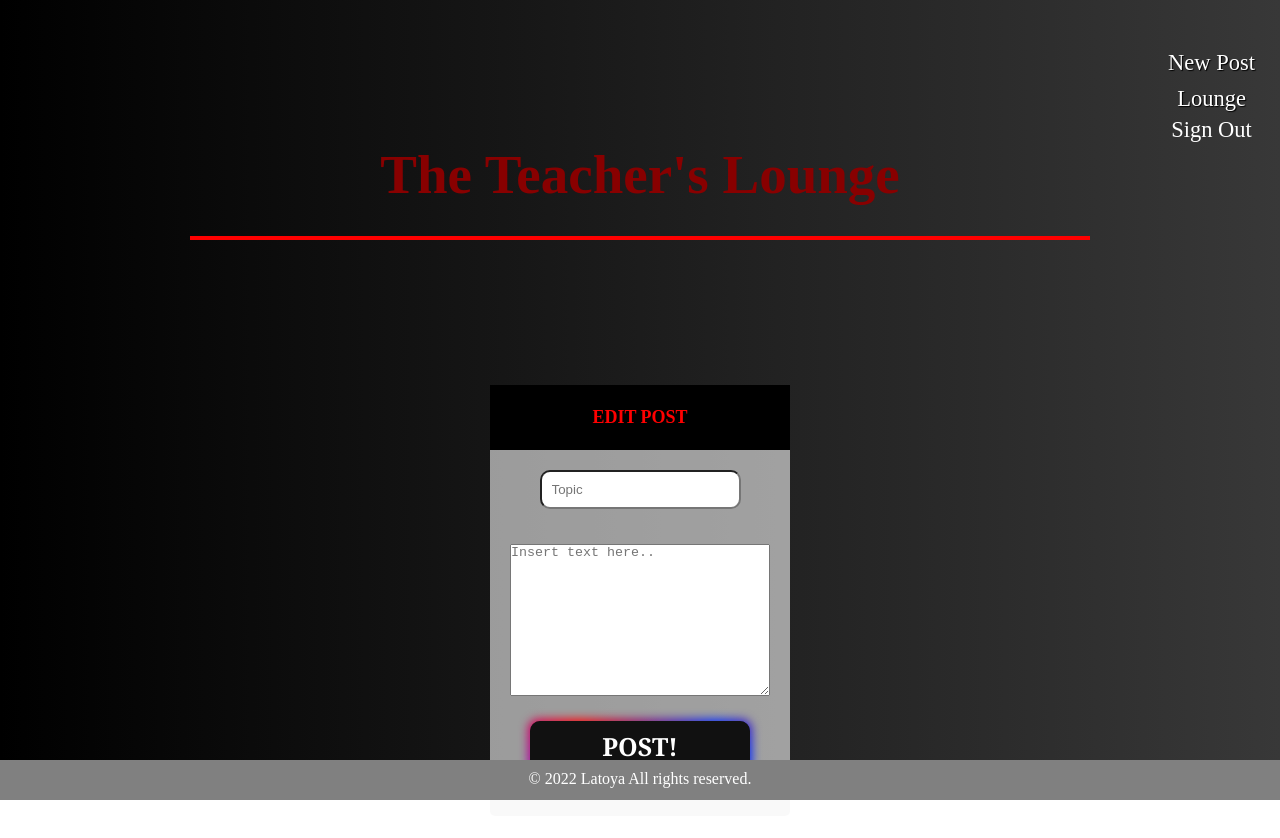
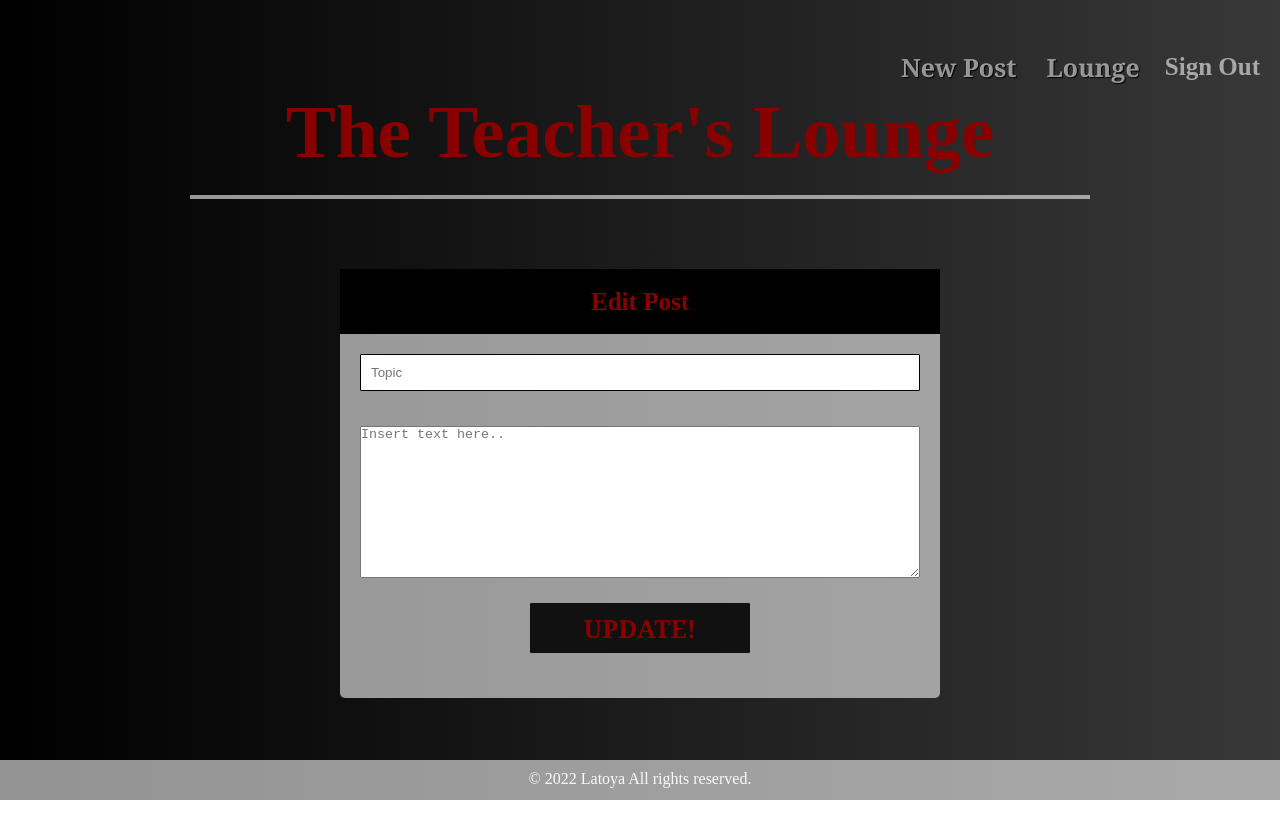
Before and after one commit to LatoyaHead/The-Teachers-Lounge, a React (Create React App) app: page /topic/1 in a window 1280 px wide. Shown: the top 838 px of the page. After the commit the page ends 800 px from the top, so only its background shows below. Built offline with nearby package versions, Linux system fonts and the light colour scheme; no server answers.

Commit message:
updated styling and added form component

```diff
--- a/src/App.css
+++ b/src/App.css
@@ -15,28 +15,23 @@
 .nav-container {
   display: flex;
   justify-content: right;
-  flex-direction: row;
-  flex-wrap: wrap;
   font-size: 15px;
-  padding-left: 20px;
   padding-right: 20px;
 }
 a {
   color: white;
   text-decoration: none;
   text-shadow: 1px 1px 1px black;
-  font-size: 1.5em;
+  font-size: 25px;
+  font-weight: bold;
   padding: 5px;
   display: flex;
   justify-content: center;
   border-radius: 10%;
+  font-family: Georgia, 'Times New Roman', Times, serif;
 }
 a:hover {
-  color: red;
-  cursor: pointer;
-}
-p:hover {
-  color: red;
+  color: rgb(136,0,0);
   cursor: pointer;
 }
 .signin .signup {
@@ -46,10 +41,12 @@ p:hover {
 }
 .signin {
   display: flex;
-  flex-direction: column;
+  flex-direction: row;
   align-items: center;
   padding-top: 45px;
-  padding-left: 255px;
+  padding-left: 295px;
+  gap: 20px;
+  justify-content: center;
 }
 .signup {
   margin-top: 30px;
@@ -96,66 +93,18 @@ p:hover {
   font-weight: bold;
   border: none;
   outline: none;
-  color: #fff;
-  background: #111;
+  color: white;
+  background: black;
   cursor: pointer;
-  position: relative;
-  z-index: 0;
   border-radius: 10px;
-}
-
-.btn:before {
-  content: '';
-  background: linear-gradient(45deg, #7a00ff, #002bff, #ff0000, #002bff, #7a00ff, #ff0000, #002bff, #ff0000);
-  position: absolute;
-  top: -2px;
-  left:-2px;
-  background-size: 400%;
-  z-index: -1;
-  filter: blur(5px);
-  width: calc(100% + 4px);
-  height: calc(100% + 4px);
-  animation: glowing 20s linear infinite;
-  opacity: 0;
-  transition: opacity .3s ease-in-out;
-  border-radius: 10px;
-}
-
-.btn:active {
-  color: #111;
-}
-
-.btn:after {
-  background: transparent;
-}
-
-.btn:before {
-  opacity: 1;
-}
-
-.btn:after {
-  z-index: -1;
-  content: '';
-  position: absolute;
-  width: 100%;
-  height: 100%;
-  background: #111;
-  left: 0;
-  top: 0;
-  border-radius: 10px;
-}
-
-@keyframes glowing {
-  0% { background-position: 0 0; }
-  50% { background-position: 400% 0; }
-  100% { background-position: 0 0; }
 }
 .input-style {
   padding: 10px;
   width: 100%;
   box-sizing: border-box;
   margin-bottom: 10px;
-  border-radius: 10px;
+  border-radius: 1px;
+  border: 1px solid;
 }
 .lounge-section {
   display: flex;
@@ -171,6 +120,7 @@ p:hover {
   width: 300px;
   border-radius: 10px;
 }
+
 form {
   display: flex;
   flex-direction: column;
@@ -183,12 +133,13 @@ form {
   width: 100%;
 }
 .parent-input-div .delete-button {
-  font-size: 1.5em;
-  background: black;
+  font-size: 20px;
+  background: rgb(136,0,0);
   color: white;
   border: none;
-  font-family: Comfortaa;
-  border-radius: 10px;
+  font-family: Georgia, 'Times New Roman', Times, serif;
+  font-weight: bold;
+  border-radius: 8px;
   display: flex;
   justify-content: center;
 }
@@ -199,7 +150,10 @@ form {
   background: black;
   justify-content: center;
   color: white;
-  border-radius: 10px;
+  border-radius: 8px;
+  font-family: Georgia, 'Times New Roman', Times, serif;
+  font-weight: bold;
+  font-size: 20px;
 }
 .ellipsis {
   display: -webkit-box;
@@ -212,8 +166,9 @@ form {
   height: 75px;
 }
 .post {
-  color: white;
-  margin-bottom: 30px;
+  color: rgb(136,0,0);
+  margin-bottom: 10px;
+  margin: 15px;
   text-align: left;
   padding-left: 25px;
 }
@@ -221,7 +176,7 @@ form {
   display: flex;
   justify-content: center;
   align-items: center;
-  height: 80vh;
+  margin-top: 70px;
 }
 .text-background {
   background-color: rgb(245,245,245, 0.6);
@@ -235,7 +190,7 @@ input[type="submit"] {
   color: white;
   background: black;
   font-size: 15px;
-  border-radius: 30px;
+  border-radius: 10px;
   border: none;
   font-weight: bold;
   transition: .4s;
@@ -249,7 +204,8 @@ input[type="submit"] {
   align-items: center;
   padding: 20px;
   box-sizing: border-box;
-  color: red;
+  color: rgb(136,0,0);
+  font-size: 25px;
 }
 .pages {
   background-image: linear-gradient(to right, rgba(0,0,0,1),rgba(56, 56, 56));
@@ -259,9 +215,9 @@ input[type="submit"] {
   width: 70%;
   margin-left: auto;
   margin-right: auto;
-  border: 2px solid red;
+  border: 2px solid rgb(245,245,245, 0.6);
   margin-bottom: 40px;
-  margin-top: 30px;
+  margin-top: 20px;
 }
 .details {
   color: white;
@@ -272,11 +228,23 @@ input[type="submit"] {
   border-radius: 8px;
 }
 .footer {
-  background: grey;
+  background: rgb(245,245,245, 0.6);
   text-align: center;
-  /* padding: 35px; */
   position: absolute;
   bottom: 0;
   width: 100%;
   height: 2.5rem;
 }
+.edit-b {
+  width: 220px;
+  height: 50px;
+  font-size: 25px;
+  font-family: Georgia, 'Times New Roman', Times, serif;
+  font-weight: bold;
+  border: none;
+  outline: none;
+  color: rgb(136,0,0);
+  background: #111;
+  cursor: pointer;
+  border-radius: 1px;
+}
--- a/src/components/Footer.jsx
+++ b/src/components/Footer.jsx
@@ -4,7 +4,7 @@ const Footer = () => {
   return (
     <div>
       <footer class="footer">
-        <p  style={{color: 'white', padding:'10px'}}>&copy; 2022 Latoya All rights reserved.</p>
+        <p  style={{color: '#F8FAFC', padding:'10px'}}>&copy; 2022 Latoya All rights reserved.</p>
       </footer>
     </div>
   )
--- /dev/null
+++ b/src/components/Form.jsx
@@ -0,0 +1,38 @@
+import React from 'react'
+import TextBackground from './TextBackground'
+import Input from './Input'
+
+const Form = ({title, btnText, handleOnChange, submit, defaultValue}) => {
+  return (
+    <TextBackground style={{width:600}} title={title}>
+      <form>
+        <div style={{width:'100%'}}>
+        <Input
+          type="text"
+          name="title"
+          placeholder='Topic'
+          style={{width:'100%', boxSizing: 'border-box' }}
+          onChange={handleOnChange}
+          required
+          defaultValue={defaultValue?.title}
+        />
+        </div>
+        <br />
+        <textarea
+          type="text"
+          name="body"
+          onChange={handleOnChange}
+          placeholder="Insert text here.."
+          rows="10"
+          style={{width:'100%', boxSizing: 'border-box'}}
+          required
+          defaultValue={defaultValue?.body}/>
+        <br />
+        <button className="edit-b" onClick={submit}>{btnText}</button>
+        <br />
+      </form>
+    </TextBackground>
+  )
+}
+
+export default Form
--- a/src/components/Navbar.jsx
+++ b/src/components/Navbar.jsx
@@ -18,9 +18,9 @@ const Navbar = () => {
   return (
     <nav className='nav-container'>
       <div className='signin'>
-        <NavLink to='/new'>New Post</NavLink>
-        <NavLink to='/lounge'>Lounge</NavLink>
-        <p style={{color:'white', fontSize:'1.5em'}} onClick={handleSignOut}>Sign Out</p>
+        <NavLink style={{color:'rgb(245,245,245, 0.6)'}} to='/new'>New Post</NavLink>
+        <NavLink style={{color:'rgb(245,245,245, 0.6)'}} to='/lounge'>Lounge</NavLink>
+        <p style={{color:'rgb(245,245,245, 0.6)', fontSize:'25px', fontWeight:"bold"}} onClick={handleSignOut}>Sign Out</p>
       </div>
     </nav>
   )
--- a/src/screens/CreateTopic.jsx
+++ b/src/screens/CreateTopic.jsx
@@ -1,11 +1,9 @@
 import React, { useEffect, useState, useContext } from 'react'
 import Navbar from '../components/Navbar'
-import TextBackground from '../components/TextBackground'
 import { useNavigate } from 'react-router-dom';
 import { UserContext } from '../App';
-import Input from '../components/Input';
-import Button from '../components/Button';
 import Footer from '../components/Footer';
+import Form from '../components/Form';
 
   const CreateTopic = () => {
     const navigate = useNavigate()
@@ -50,19 +48,16 @@ import Footer from '../components/Footer';
   return (
     <div className="pages" >
       <Navbar />
-      <h1 style={{color:'rgb(136,0,0)', textAlign:'center', fontSize:'55px'}}>The Teacher's Lounge</h1>
+      <h1 style={{color:'rgb(136,0,0)', textAlign:'center', fontSize:'75px'}}>The Teacher's Lounge</h1>
       <hr className='line' />
       <div className="center">
-        <TextBackground style={{width:300}} title="CREATE NEW POST">
-        <form action="/topic" method="POST">
-          <Input type="text" name="title" placeholder='Topic' style={{width:'100%', boxSizing: 'border-box' }} onChange={handleOnChange} required />
-          <br />
-          <textarea type="text" name="body" onChange={handleOnChange} placeholder="Insert text here.." rows="10" style={{width:'100%', boxSizing: 'border-box'}} required />
-          <br />
-          <Button text="POST!" onClick={createTopic}/>
-          <br />
-        </form>
-        </TextBackground>
+        <Form
+          title={'Create New Post'}
+          btnText={'CREATE!'}
+          handleOnChange={handleOnChange}
+          submit={createTopic}
+          defaultValue={topic}
+        />
       </div>
       <Footer/>
     </div>
--- a/src/screens/Lounge.jsx
+++ b/src/screens/Lounge.jsx
@@ -63,28 +63,29 @@ console.log("topic", topics);
   return (
     <div className='pages'>
       <Navbar signout={user.setIsAuth}/>
-
-      <h1 style={{color:'rgb(136,0,0)', textAlign:'center', fontSize:'55px'}}>The Teacher's Lounge</h1>
-      <hr className='line' />
-      <h2 className="post">Latest Lounge Post</h2>
+      <div>
+        <h1 style={{color:'rgb(136,0,0)', textAlign:'center', fontSize:'75px'}}>The Teacher's Lounge</h1>
+        <hr className='line' />
+      </div>
+      <h2 className="post">|| Latest Lounge Post</h2>
 
     <section className="lounge-section">
       {topics.map((topic) => (
         <div className="card" key={topic._id}>
           <div style={{ padding: 10, display: 'flex', flexDirection: 'column', justifyContent: 'space-between' }}>
-            <a href={`/topic-details/${topic._id}`} style={{ fontSize: 18, justifyContent:'center', padding: 0}}>
+            <a href={`/topic-details/${topic._id}`} style={{ fontSize: 20, justifyContent:'center', padding: 0}}>
             {" "}
             <h2>{topic.title}</h2>
             </a>
           <div >
-              <p className="ellipsis">{topic.body}</p>
+              <p style={{padding:'10px', fontSize:'20px',}} className="ellipsis">{topic.body}</p>
           </div>
           <div style={{ padding:'8px', width: '100%', background: '', display: 'flex', justifyContent: 'center', alignItems: 'center', boxSizing:'border-box'}}>
             <div style={{width: "100%", display: 'flex', justifyContent:'start', alignItems:"center", gap:'10px'}}>
-              <img src={topic.avatar} alt="users avatar" style={{borderRadius:"50%", height:'65px', background:'black'}}/>
+              <img src={topic.avatar} alt="users avatar" style={{borderRadius:"50%", height:'55px', background:'black'}}/>
               <div style={{display:'flex', flexDirection:'column', gap:'2px'}}>
-              <h6 style={{color:'black', fontSize:"16px", textAlign:"left"}}>{topic.author}</h6>
-              <h2 style={{color:'white', fontSize:"11px"}}>{topic.created_at}</h2>
+              <h6 style={{color:'black', fontSize:"20px", textAlign:"left", fontWeight:'bold'}}>{topic.author}</h6>
+              <h2 style={{color:'white', fontSize:"15px"}}>{topic.created_at}</h2>
               </div>
 
             </div>
--- a/src/screens/TopicDetails.jsx
+++ b/src/screens/TopicDetails.jsx
@@ -81,7 +81,7 @@ const sendMessage = () => {
         <div className='details'>
           <div style={{width:'50%'}}>
             <h1 style={{textAlign:'center'}}>{topic?.title}</h1>
-            <p style={{padding:'10px'}}>{topic?.body}</p>
+            <p style={{padding:'20px'}}>{topic?.body}</p>
           </div>
           <div style={{width:'50%', padding:"10px", display:'flex', flexDirection:'column', gap:"8px"}}>
             {
--- a/src/screens/TopicEdit.jsx
+++ b/src/screens/TopicEdit.jsx
@@ -1,10 +1,8 @@
 import React, {useState, useEffect} from 'react'
 import {useParams, useNavigate} from 'react-router-dom'
-import TextBackground from '../components/TextBackground'
-import Input from '../components/Input'
-import Button from '../components/Button'
 import Navbar from '../components/Navbar'
 import Footer from '../components/Footer'
+import Form from '../components/Form'
 
 const TopicEdit = () => {
   const [topic, setTopic] = useState(null)
@@ -56,19 +54,16 @@ const editTopic = async (e) => {
   return (
     <div className="pages">
       <Navbar />
-      <h1 style={{color:'rgb(136,0,0)', textAlign:'center', fontSize:'55px'}}>The Teacher's Lounge</h1>
+      <h1 style={{color:'rgb(136,0,0)', textAlign:'center', fontSize:'75px'}}>The Teacher's Lounge</h1>
       <hr className='line' />
       <div className="center">
-        <TextBackground style={{width:300}} title="EDIT POST">
-        <form>
-          <Input type="text" name="title" placeholder='Topic' style={{width:'100%', boxSizing: 'border-box' }} onChange={handleOnChange} required defaultValue={topic?.title}/>
-          <br />
-          <textarea type="text" name="body" onChange={handleOnChange} placeholder="Insert text here.." rows="10" style={{width:'100%', boxSizing: 'border-box'}} required defaultValue={topic?.body}/>
-          <br />
-          <Button text="POST!" onClick={editTopic}/>
-          <br />
-        </form>
-        </TextBackground>
+        <Form
+          title={'Edit Post'}
+          btnText={'UPDATE!'}
+          handleOnChange={handleOnChange}
+          submit={editTopic}
+          defaultValue={topic}
+        />
       </div>
       <Footer />
     </div>
```
Also changed, not shown: src/components/Title.jsx (deleted, +0 -10 lines), src/images/homepage.jpg (added), 1 other file (tests, documents, lock files or other folders).
